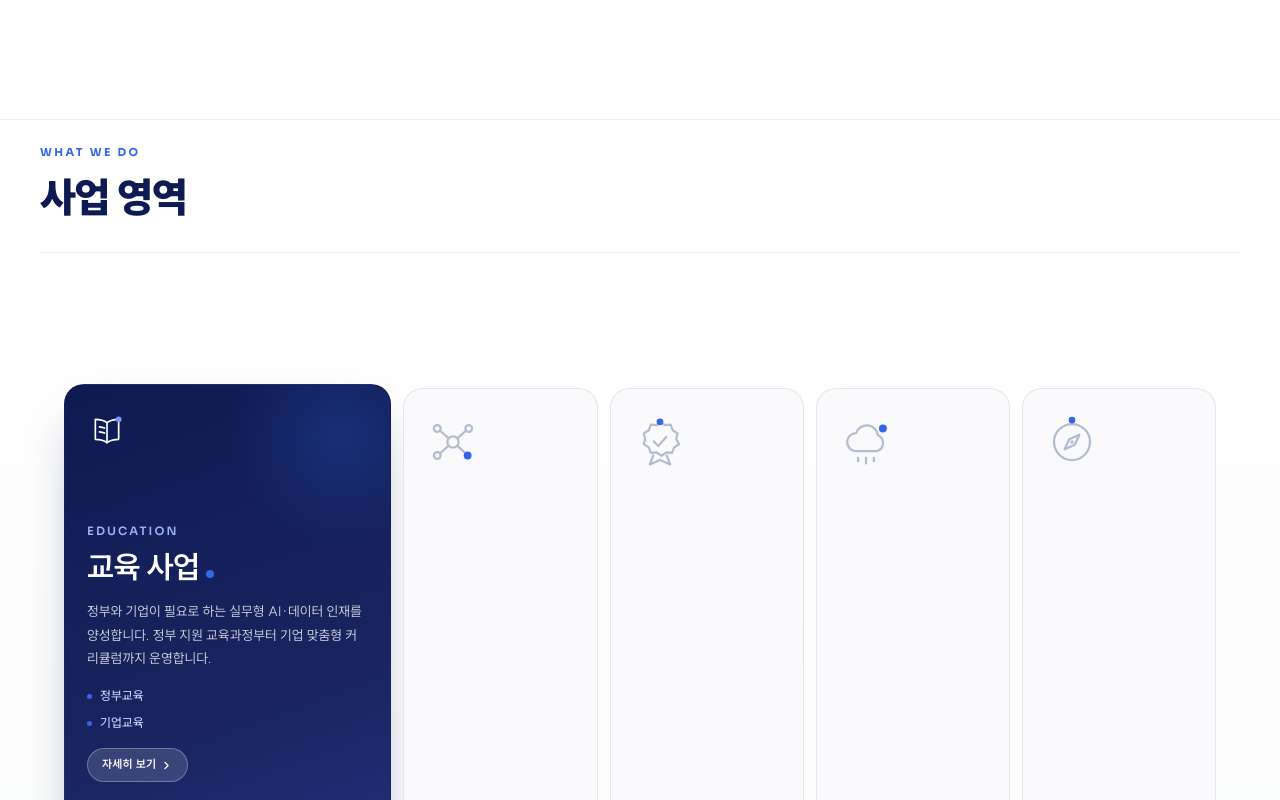
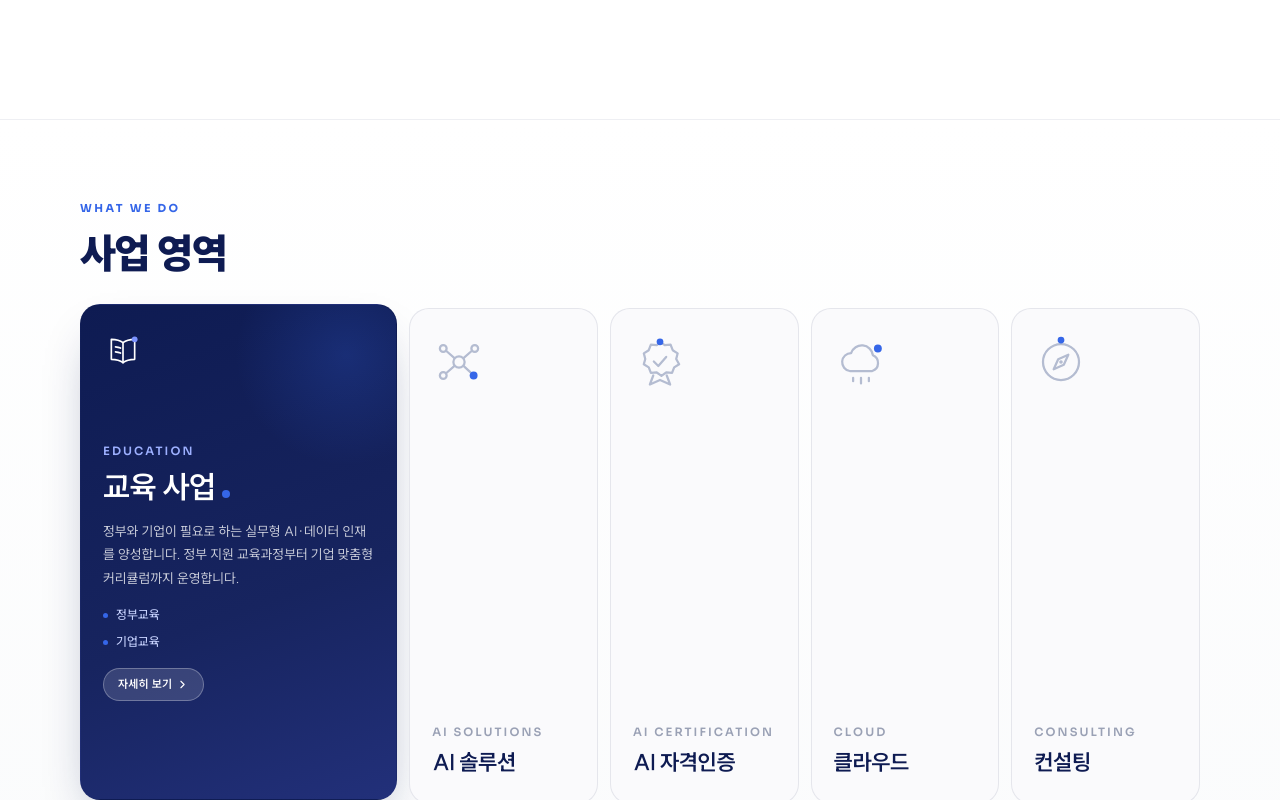
Before and after one commit to chaeuns/vodawebsite, a Next.js app: page / in a window 1280 px wide. Shown: the part 680-1480 px from the top of the page. Built offline with nearby package versions, Linux system fonts and the light colour scheme.

Commit message:
container 적용, 사업영역 카드 수정

```diff
--- a/app/page.tsx
+++ b/app/page.tsx
@@ -4,6 +4,7 @@ import { useState, useEffect, useRef} from "react";
 import type { ReactNode } from "react";
 import Link from "next/link";
 import { ChevronRight } from "lucide-react";
+import Container from "@/app/components/Container";
 
 
 /* ── Brand tokens ─────────────────────────────────────────
@@ -454,7 +455,7 @@ export default function App() {
           HERO — 미션 기반
       ══════════════════════════════════════════════ */}
      <section className="pt-[68px] min-h-screen flex flex-col items-center justify-center text-center border-b border-[rgba(14,27,82,0.07)] bg-white">
-  <div className="max-w-[1440px] w-full mx-auto px-10 flex flex-col items-center">
+  <Container className="w-full flex flex-col items-center">
     {/* Rotating word + VODA logo */}
     <div className="flex items-center justify-center gap-6 flex-wrap mb-14">
       <span
@@ -484,32 +485,13 @@ export default function App() {
       정부, 기업, 개인 — 각자의 위치에서 AI 시대를 주도할 수
       있도록 함께 나아갑니다.
     </p>
-  </div>
+  </Container>
 </section>
 
       {/* ══════════════════════════════════════════════
     사업 영역 — 세로형 카드, 스크롤에 따라 색상 반전
 ══════════════════════════════════════════════ */}
 <section className="border-b border-[rgba(14,27,82,0.07)]">
-  <div className="max-w-[1440px] mx-auto px-10">
-    <div className="flex items-end justify-between py-6 border-b border-[rgba(14,27,82,0.07)]">
-      <div>
-        <p className="text-[11px] font-bold font-sora tracking-[0.22em] text-[#3566e8] uppercase mb-1.5">
-          What We Do
-        </p>
-        <h2
-          className="font-black font-suit text-[#0e1b52]"
-          style={{
-            fontSize: "clamp(1.7rem,3.2vw,2.8rem)",
-            letterSpacing: "-0.03em",
-          }}
-        >
-          사업 영역
-        </h2>
-      </div>
-    </div>
-  </div>
-
   <div
     ref={areaWrapRef}
     style={{ height: isAreaMobile ? "auto" : `${AREAS.length * 60}vh`, position: "relative" }}
@@ -521,12 +503,29 @@ export default function App() {
         height: isAreaMobile ? "auto" : "100vh",
         display: "flex",
         flexDirection: "column",
-        justifyContent: "center",
-        padding: isAreaMobile ? "48px 24px" : "0 clamp(24px, 5vw, 80px)",
+        justifyContent: isAreaMobile ? "center" : "flex-start",
+        padding: isAreaMobile ? "48px 24px" : "56px 0 0",
         boxSizing: "border-box",
         background: "linear-gradient(180deg, #FFFFFF 0%, #FAFBFC 100%)",
       }}
     >
+      <Container>
+      <div className="flex items-end justify-between py-6">
+        <div>
+          <p className="text-[11px] font-bold font-sora tracking-[0.22em] text-[#3566e8] uppercase mb-1.5">
+            What We Do
+          </p>
+          <h2
+            className="font-black font-suit text-[#0e1b52]"
+            style={{
+              fontSize: "clamp(1.7rem,3.2vw,2.8rem)",
+              letterSpacing: "-0.03em",
+            }}
+          >
+            사업 영역
+          </h2>
+        </div>
+      </div>
       <div
         style={{
           display: "flex",
@@ -711,6 +710,7 @@ export default function App() {
           />
         ))}
       </div>
+      </Container>
     </div>
   </div>
 </section>
@@ -724,10 +724,10 @@ export default function App() {
             "linear-gradient(180deg, #FFFFFF 0%, #FAFBFC 100%)",
         }}
       >
-        <div className="max-w-[1440px] mx-auto px-10 py-14">
+        <Container className="py-14">
           {/* 브랜드 라벨 */}
           <p
-            className="text-center text-[30px] font-semibold font-sora text-[#3566e8] uppercase mb-6"
+            className="text-center text-[30px] font-extrabold font-sora text-[#3566e8] uppercase mb-6"
             style={{
               letterSpacing: "0.32em",
             }}
@@ -803,14 +803,14 @@ export default function App() {
               </div>
             ),
           )}
-        </div>
+        </Container>
       </section>
 
       {/* ══════════════════════════════════════════════
           NOW RECRUITING — 현재 모집 중인 교육과정
       ══════════════════════════════════════════════ */}
       <section className="border-b border-[rgba(14,27,82,0.07)]">
-        <div className="max-w-[1440px] mx-auto px-10 py-12">
+        <Container className="py-12">
           <div className="flex items-end justify-between mb-8">
             <div>
               <p className="text-[11px] font-bold font-sora tracking-[0.22em] text-[#3566e8] uppercase mb-1.5">
@@ -890,14 +890,14 @@ export default function App() {
           <p className="md:hidden mt-2 text-xs text-[#b8c3de]">
             ← 가로 스크롤로 더 보기 →
           </p>
-        </div>
+        </Container>
       </section>
 
       {/* ══════════════════════════════════════════════
           WHAT WE DO — 3×2 점선 카드
       ══════════════════════════════════════════════ */}
       <section>
-        <div className="max-w-[1440px] mx-auto px-10">
+        <Container>
           <div className="py-12">
             <p className="text-[11px] font-bold font-sora tracking-[0.22em] text-[#3566e8] uppercase mb-1.5">
               Solutions
@@ -912,7 +912,7 @@ export default function App() {
               솔루션
             </h2>
           </div>
-        </div>
+        </Container>
 
         <div
           className="relative overflow-hidden py-16"
@@ -937,7 +937,7 @@ export default function App() {
             }}
           />
 
-          <div className="relative z-10 max-w-[1440px] mx-auto px-6 sm:px-10">
+          <Container className="relative z-10">
             {SOLUTIONS.map((group, gi) => (
                <div
                  key={group.groupTitle}
@@ -989,7 +989,7 @@ export default function App() {
                   </div>
                 </div>
               ))}
-            </div>
+            </Container>
           </div>
       </section>
 
@@ -997,7 +997,7 @@ export default function App() {
           PARTNERS — 무한 스크롤 로고
       ══════════════════════════════════════════════ */}
       <section className="py-16 border-b border-[rgba(14,27,82,0.07)]">
-        <div className="max-w-[1440px] mx-auto px-10">
+        <Container>
           <p className="text-[11px] font-bold font-sora tracking-[0.22em] text-[#3566e8] uppercase mb-1.5">
             Partners
           </p>
@@ -1010,7 +1010,7 @@ export default function App() {
           >
             파트너스
           </h2>
-        </div>
+        </Container>
 
         {/* 풀블리드 마퀴 영역 (좌우 fade 포함) */}
         <div className="marquee-fade relative overflow-hidden">
@@ -1033,7 +1033,7 @@ export default function App() {
           NEWS
       ══════════════════════════════════════════════ */}
       <section className="py-16 border-b border-[rgba(14,27,82,0.07)]">
-        <div className="max-w-[1440px] mx-auto px-10">
+        <Container>
           <div className="flex items-end justify-between mb-10">
             <div>
               <p className="text-[11px] font-bold font-sora tracking-[0.22em] text-[#3566e8] uppercase mb-1.5">
@@ -1100,7 +1100,7 @@ export default function App() {
               전체보기 →
             </a>
           </div>
-        </div>
+        </Container>
       </section>
 
     </div>
```
